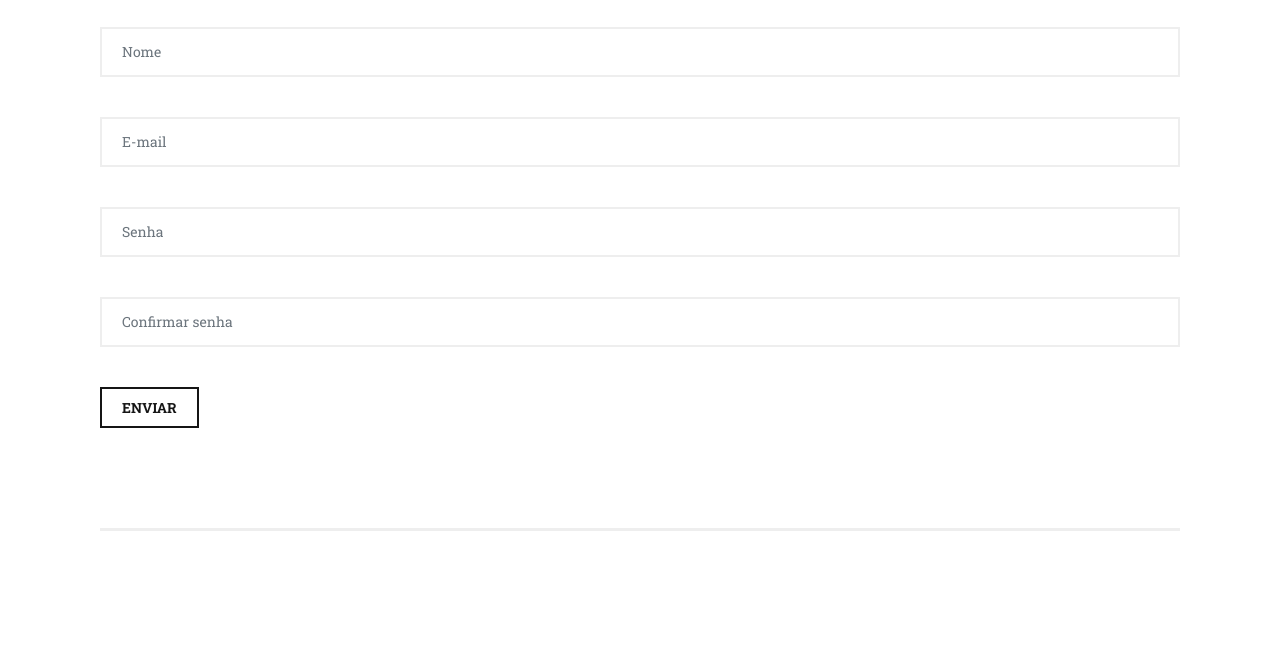
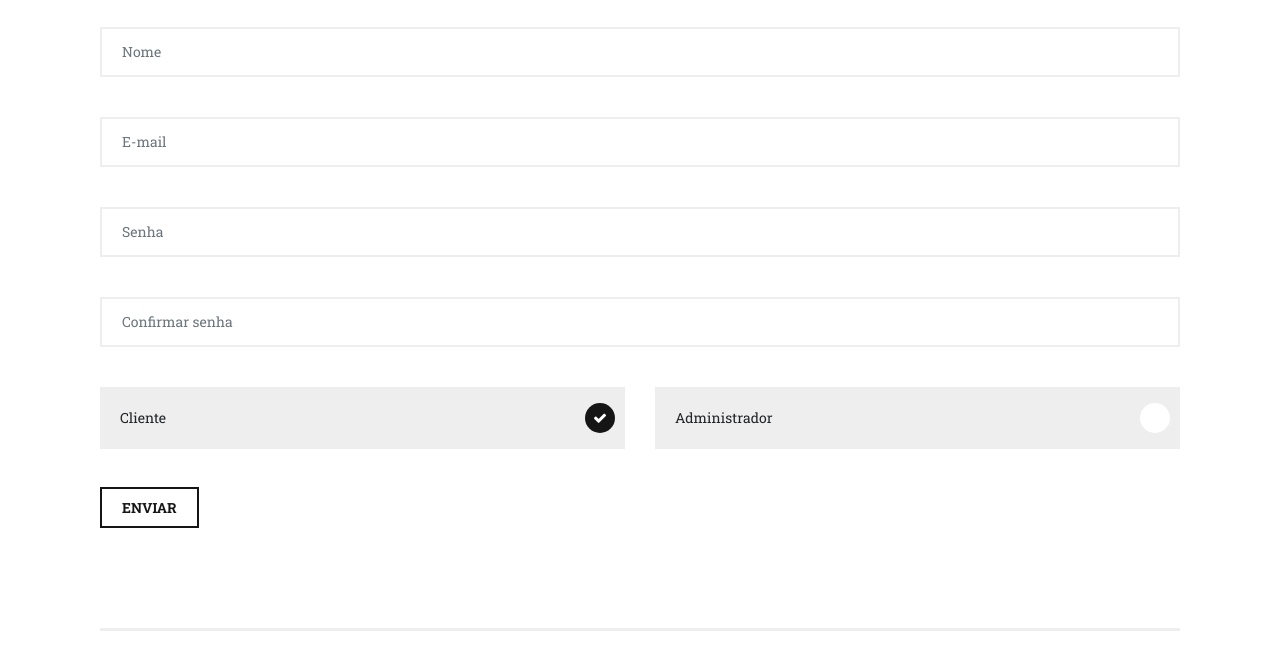
Before and after one commit to FaustoHMJ/GymHub, a plain HTML site: page cadastro.html in a window 1280 px wide. Shown: the part 252-922 px from the top of the page. Before the commit the page ends 883 px from the top, so only its background shows below. Drawn offline with Linux system fonts and the light colour scheme.

Commit message:
[GymHub] Ajuste tela de cadastro.

```diff
--- a/cadastro.html
+++ b/cadastro.html
@@ -73,6 +73,19 @@
                           </fieldset>
                         </div>
 
+                        <div class="col-md-6 col-sm-6">
+                          <div class="circle-item">
+                            <input name="demo-priority" type="radio" id="demo-small" value="16-20" checked>
+                            <label for="demo-small">Cliente</label>
+                          </div>
+                        </div>
+                        <div class="col-md-6 col-sm-6">
+                          <div class="circle-item">
+                            <input name="demo-priority" type="radio" id="demo-medium" value="21-30">
+                            <label for="demo-medium">Administrador</label>
+                          </div>
+                        </div>
+
                         <div class="col-md-12">
                           <button type="submit" id="form-submit" class="button">Enviar</button>
                         </div>
@@ -123,7 +136,6 @@
                     <li><a href="#">Sub Menu #3</a></li>
                   </ul>
                 </li>
-                <li><a href="https://www.google.com">External Link</a></li>
               </ul>
             </nav>
 
```
Also changed, not shown: index.html (+0 -1 lines), login.html (+0 -1 lines), shortcodes.html (+0 -1 lines), simple_page.html (+0 -1 lines).
